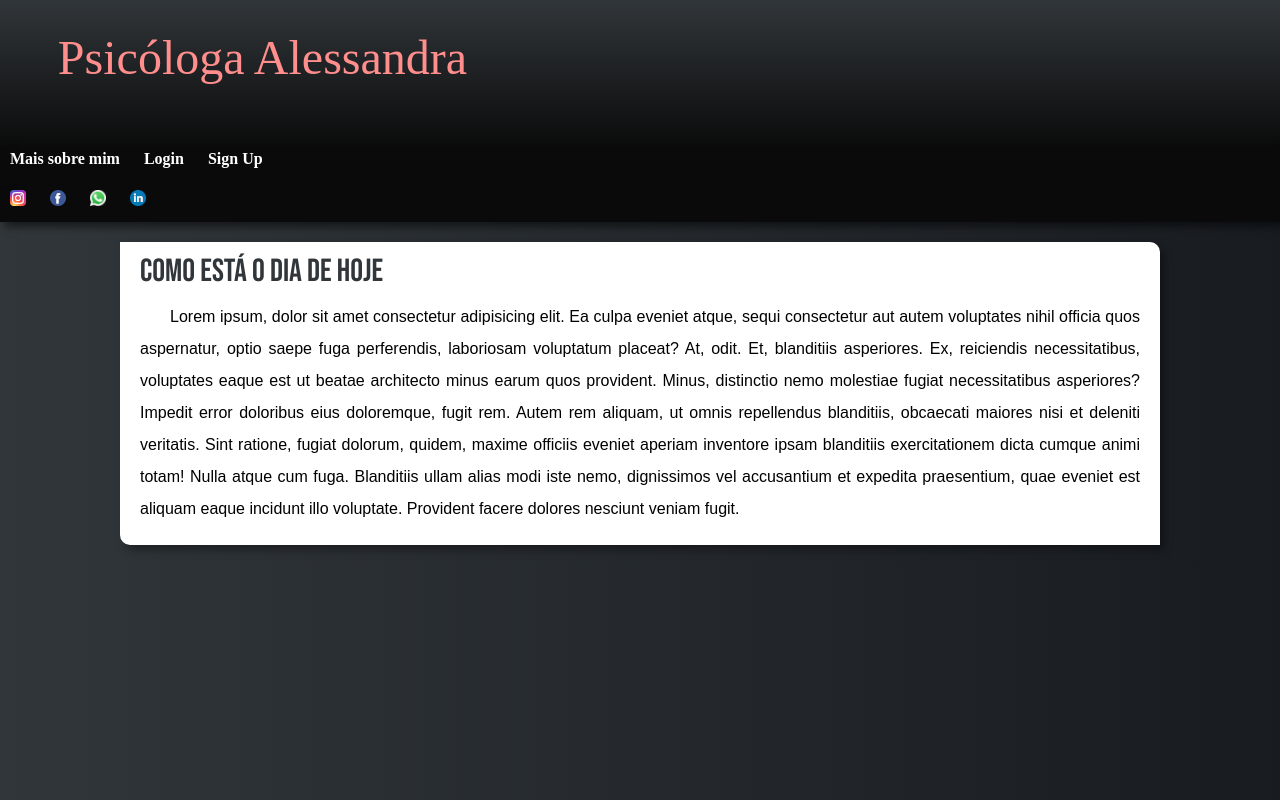
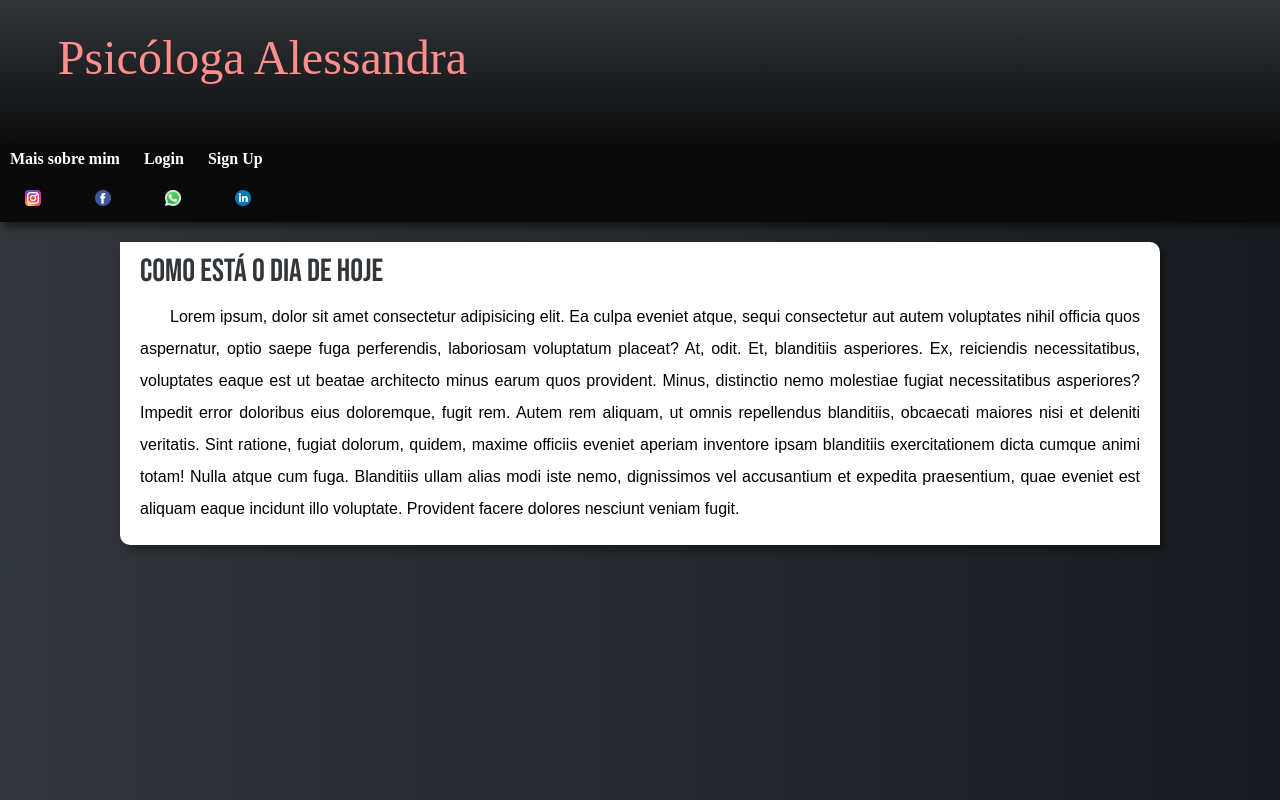
Before and after one commit to GabiCostt/site-alessandra, a plain HTML site: page versao 1.2/index.html in a window 1280 px wide. Drawn offline with Linux system fonts and the light colour scheme.

Commit message:
atualizei os link dentro dos das tag nav

```diff
--- a/versao 1.2/estilos/index.css
+++ b/versao 1.2/estilos/index.css
@@ -57,13 +57,13 @@ nav.navpalavras {
     box-shadow: 5px 5px 8px rgba(0, 0, 0, 0.514);
 }
 
-nav {
+nav.navimagens {
     background-color: var(--color11);
     height: 32px;
     box-shadow: 5px 5px 8px rgba(0, 0, 0, 0.514);
 }
 
-nav a {
+nav a.linkpalavras {
     color: white;
     text-decoration: none;
     font-weight: bold;
@@ -71,7 +71,13 @@ nav a {
     border-radius: 6px;
 }
 
-a.fundolink:hover {
+nav a.linkimagens {
+    padding: 10px;
+    margin-right: 15px;
+    margin-left: 15px;
+}
+
+a.linkpalavras:hover {
     background-color: var(--color4);
     transition-duration: 0.5s;
     color: var(--color11);
--- a/versao 1.2/index.html
+++ b/versao 1.2/index.html
@@ -13,15 +13,15 @@
         <h1><a href="index.html" class="paginainicial"><abbr title="Página Inicial">Psicóloga Alessandra</abbr></a></h1>
     </header>
     <nav class="navpalavras">
-        <a href="maissobremim.html" target="_self" class="fundolink">Mais sobre mim</a>
-        <a href="#" class="fundolink">Login</a>
-        <a href="#" class="fundolink">Sign Up</a>
+        <a href="maissobremim.html" target="_self" class="linkpalavras">Mais sobre mim</a>
+        <a href="#" class="linkpalavras">Login</a>
+        <a href="#" class="linkpalavras">Sign Up</a>
     </nav>
-    <nav>
-        <a href="https://www.instagram.com/psicologaalessandracosta/" target="_blank"><img src="Imagens/instagram 16x16.png" alt="Instagram"></a>
-        <a href="https://www.facebook.com/alessandra.costa.14203" target="_blank"><img src="Imagens/facebook 16x16.png" alt="Facebook"></a>
-        <a href="https://wa.me/5534991738564" target="_blank"><img src="Imagens/whatsapp 16x16.png" alt="WhatsApp"></a>
-        <a href="#"><img src="Imagens/linkedin 16x16.png" alt="LinkedIn"></a>
+    <nav class="navimagens">
+        <a href="https://www.instagram.com/psicologaalessandracosta/" target="_blank" class="linkimagens"><img src="Imagens/instagram 16x16.png" alt="Instagram"></a>
+        <a href="https://www.facebook.com/alessandra.costa.14203" target="_blank" class="linkimagens"><img src="Imagens/facebook 16x16.png" alt="Facebook"></a>
+        <a href="https://wa.me/5534991738564" target="_blank" class="linkimagens"><img src="Imagens/whatsapp 16x16.png" alt="WhatsApp"></a>
+        <a href="#" class="linkimagens"><img src="Imagens/linkedin 16x16.png" alt="LinkedIn"></a>
     </nav>
     <main>
         <article>
```
